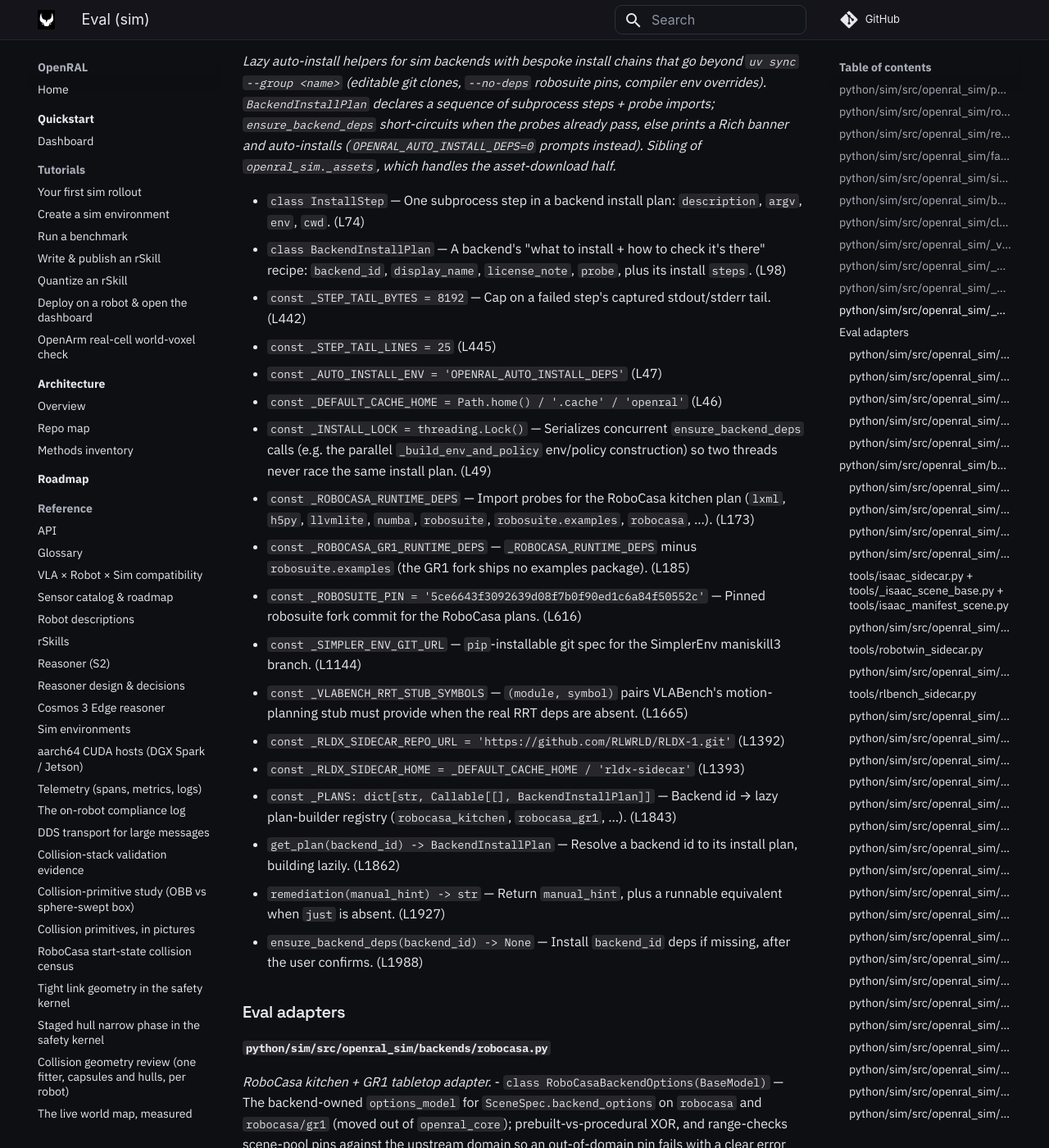
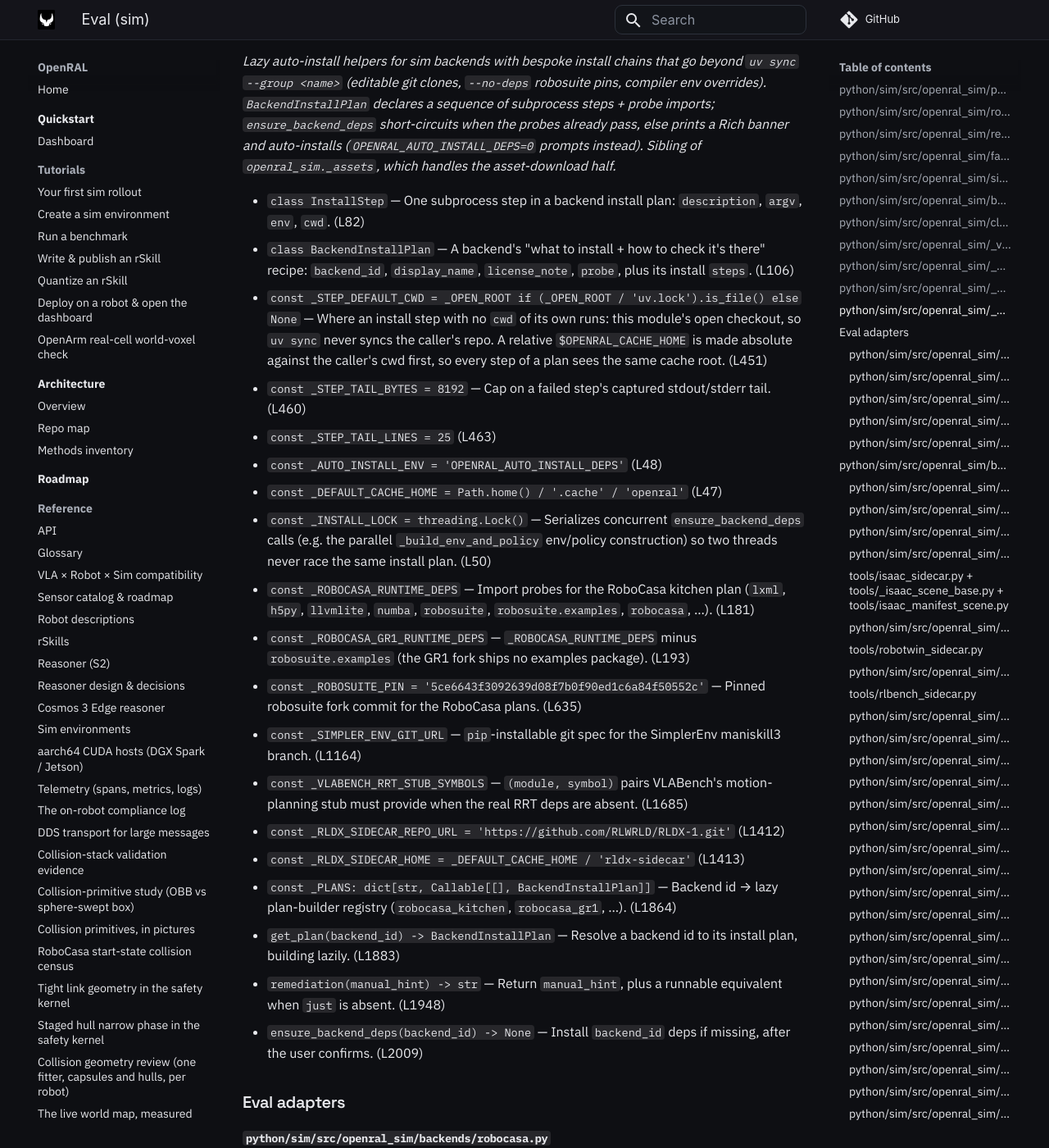
Before and after one commit to OpenRAL/openral, an MkDocs documentation site: the page built from docs/methods/07-eval-sim.md, in a window 1280 px wide and 1400 px high, scrolled down 12644 px. Shown: the whole window at 82% size. Built offline with MkDocs 1.6.1 and Material for MkDocs 9.7.7, drawn with Linux system fonts in a browser that asks for light colours; comment, search, counter and statistics services are not loaded.

Commit message:
fix(sim): backend install steps run in the open checkout, not the caller's cwd (#464)
* fix(sim): backend install steps run in the open checkout, not the caller's cwd

uv sync and uv pip install act on the project and .venv of their cwd. An
install step with no cwd of its own inherited the caller's, so
`openral sim run` started from the OpenRAL Pro checkout (its restock
benchmark's documented command) ran the isaac_client plan's
`uv sync --group isaacsim` against the Pro workspace: it failed on
"Group `isaacsim` is not defined" and left a stray .venv there.

Steps now default to this module's open checkout when it is one (a
uv.lock beside it); an explicit step cwd still wins, and a non-editable
install keeps the caller's cwd.

Co-Authored-By: Claude Opus 5.5 <noreply@anthropic.com>
Signed-off-by: Adrian <adrianllopart@gmail.com>

* docs(methods): refresh line markers for the change above

Co-Authored-By: Claude Opus 5.5 <noreply@anthropic.com>
Signed-off-by: Adrian <adrianllopart@gmail.com>

* fix(sim): anchor a relative OPENRAL_CACHE_HOME to the caller's cwd

Install steps without their own cwd now run in the open checkout, so a
relative cache root resolved there for clone/mkdir steps but against the
caller's cwd for steps with cwd=source. Make it absolute where it is read
(_cache_home, _rldx_sidecar_source_dir) so a plan sees one root.

Co-Authored-By: Claude Opus 5.5 <noreply@anthropic.com>
Signed-off-by: Adrian <adrianllopart@gmail.com>

* fix(sim): quote cache paths in the install plans' shell steps

A cache root with a space (an absolute OPENRAL_CACHE_HOME, or a relative
one now anchored to a caller's cwd that has a space) split every
`bash -c` / `sh -c` clone and touch step, and the copy-paste manual
hints, into two words. Each interpolated path and the git binary now go
through shlex.quote via one `_sh()` helper. The new test runs the
kitchen plan's real touch steps under a cache root with a space.

Co-Authored-By: Claude Opus 5.5 <noreply@anthropic.com>
Signed-off-by: Adrian <adrianllopart@gmail.com>

---------

Signed-off-by: Adrian <adrianllopart@gmail.com>
Co-authored-by: Claude Opus 5.5 <noreply@anthropic.com>

```diff
--- a/docs/methods/07-eval-sim.md
+++ b/docs/methods/07-eval-sim.md
@@ -187,24 +187,25 @@ _Lazy asset-fetch helpers for sim backends with large CC-BY downloads (today onl
 ### `python/sim/src/openral_sim/_deps.py`
 _Lazy auto-install helpers for sim backends with bespoke install chains that go beyond `uv sync --group <name>` (editable git clones, `--no-deps` robosuite pins, compiler env overrides). `BackendInstallPlan` declares a sequence of subprocess steps + probe imports; `ensure_backend_deps` short-circuits when the probes already pass, else prints a Rich banner and auto-installs (`OPENRAL_AUTO_INSTALL_DEPS=0` prompts instead). Sibling of `openral_sim._assets`, which handles the asset-download half._
 
-- `class InstallStep` — One subprocess step in a backend install plan: `description`, `argv`, `env`, `cwd`. (L74)
-- `class BackendInstallPlan` — A backend's "what to install + how to check it's there" recipe: `backend_id`, `display_name`, `license_note`, `probe`, plus its install `steps`. (L98)
-- `const _STEP_TAIL_BYTES = 8192` — Cap on a failed step's captured stdout/stderr tail. (L442)
-- `const _STEP_TAIL_LINES = 25` (L445)
-- `const _AUTO_INSTALL_ENV = 'OPENRAL_AUTO_INSTALL_DEPS'` (L47)
-- `const _DEFAULT_CACHE_HOME = Path.home() / '.cache' / 'openral'` (L46)
-- `const _INSTALL_LOCK = threading.Lock()` — Serializes concurrent `ensure_backend_deps` calls (e.g. the parallel `_build_env_and_policy` env/policy construction) so two threads never race the same install plan. (L49)
-- `const _ROBOCASA_RUNTIME_DEPS` — Import probes for the RoboCasa kitchen plan (`lxml`, `h5py`, `llvmlite`, `numba`, `robosuite`, `robosuite.examples`, `robocasa`, …). (L173)
-- `const _ROBOCASA_GR1_RUNTIME_DEPS` — `_ROBOCASA_RUNTIME_DEPS` minus `robosuite.examples` (the GR1 fork ships no examples package). (L185)
-- `const _ROBOSUITE_PIN = '5ce6643f3092639d08f7b0f90ed1c6a84f50552c'` — Pinned robosuite fork commit for the RoboCasa plans. (L616)
-- `const _SIMPLER_ENV_GIT_URL` — `pip`-installable git spec for the SimplerEnv maniskill3 branch. (L1144)
-- `const _VLABENCH_RRT_STUB_SYMBOLS` — `(module, symbol)` pairs VLABench's motion-planning stub must provide when the real RRT deps are absent. (L1665)
-- `const _RLDX_SIDECAR_REPO_URL = 'https://github.com/RLWRLD/RLDX-1.git'` (L1392)
-- `const _RLDX_SIDECAR_HOME = _DEFAULT_CACHE_HOME / 'rldx-sidecar'` (L1393)
-- `const _PLANS: dict[str, Callable[[], BackendInstallPlan]]` — Backend id → lazy plan-builder registry (`robocasa_kitchen`, `robocasa_gr1`, …). (L1843)
-- `get_plan(backend_id) -> BackendInstallPlan` — Resolve a backend id to its install plan, building lazily. (L1862)
-- `remediation(manual_hint) -> str` — Return `manual_hint`, plus a runnable equivalent when `just` is absent. (L1927)
-- `ensure_backend_deps(backend_id) -> None` — Install `backend_id` deps if missing, after the user confirms. (L1988)
+- `class InstallStep` — One subprocess step in a backend install plan: `description`, `argv`, `env`, `cwd`. (L82)
+- `class BackendInstallPlan` — A backend's "what to install + how to check it's there" recipe: `backend_id`, `display_name`, `license_note`, `probe`, plus its install `steps`. (L106)
+- `const _STEP_DEFAULT_CWD = _OPEN_ROOT if (_OPEN_ROOT / 'uv.lock').is_file() else None` — Where an install step with no `cwd` of its own runs: this module's open checkout, so `uv sync` never syncs the caller's repo. A relative `$OPENRAL_CACHE_HOME` is made absolute against the caller's cwd first, so every step of a plan sees the same cache root. (L451)
+- `const _STEP_TAIL_BYTES = 8192` — Cap on a failed step's captured stdout/stderr tail. (L460)
+- `const _STEP_TAIL_LINES = 25` (L463)
+- `const _AUTO_INSTALL_ENV = 'OPENRAL_AUTO_INSTALL_DEPS'` (L48)
+- `const _DEFAULT_CACHE_HOME = Path.home() / '.cache' / 'openral'` (L47)
+- `const _INSTALL_LOCK = threading.Lock()` — Serializes concurrent `ensure_backend_deps` calls (e.g. the parallel `_build_env_and_policy` env/policy construction) so two threads never race the same install plan. (L50)
+- `const _ROBOCASA_RUNTIME_DEPS` — Import probes for the RoboCasa kitchen plan (`lxml`, `h5py`, `llvmlite`, `numba`, `robosuite`, `robosuite.examples`, `robocasa`, …). (L181)
+- `const _ROBOCASA_GR1_RUNTIME_DEPS` — `_ROBOCASA_RUNTIME_DEPS` minus `robosuite.examples` (the GR1 fork ships no examples package). (L193)
+- `const _ROBOSUITE_PIN = '5ce6643f3092639d08f7b0f90ed1c6a84f50552c'` — Pinned robosuite fork commit for the RoboCasa plans. (L635)
+- `const _SIMPLER_ENV_GIT_URL` — `pip`-installable git spec for the SimplerEnv maniskill3 branch. (L1164)
+- `const _VLABENCH_RRT_STUB_SYMBOLS` — `(module, symbol)` pairs VLABench's motion-planning stub must provide when the real RRT deps are absent. (L1685)
+- `const _RLDX_SIDECAR_REPO_URL = 'https://github.com/RLWRLD/RLDX-1.git'` (L1412)
+- `const _RLDX_SIDECAR_HOME = _DEFAULT_CACHE_HOME / 'rldx-sidecar'` (L1413)
+- `const _PLANS: dict[str, Callable[[], BackendInstallPlan]]` — Backend id → lazy plan-builder registry (`robocasa_kitchen`, `robocasa_gr1`, …). (L1864)
+- `get_plan(backend_id) -> BackendInstallPlan` — Resolve a backend id to its install plan, building lazily. (L1883)
+- `remediation(manual_hint) -> str` — Return `manual_hint`, plus a runnable equivalent when `just` is absent. (L1948)
+- `ensure_backend_deps(backend_id) -> None` — Install `backend_id` deps if missing, after the user confirms. (L2009)
 
 ### Eval adapters
 
```
Also changed, not shown: 2 other files.
